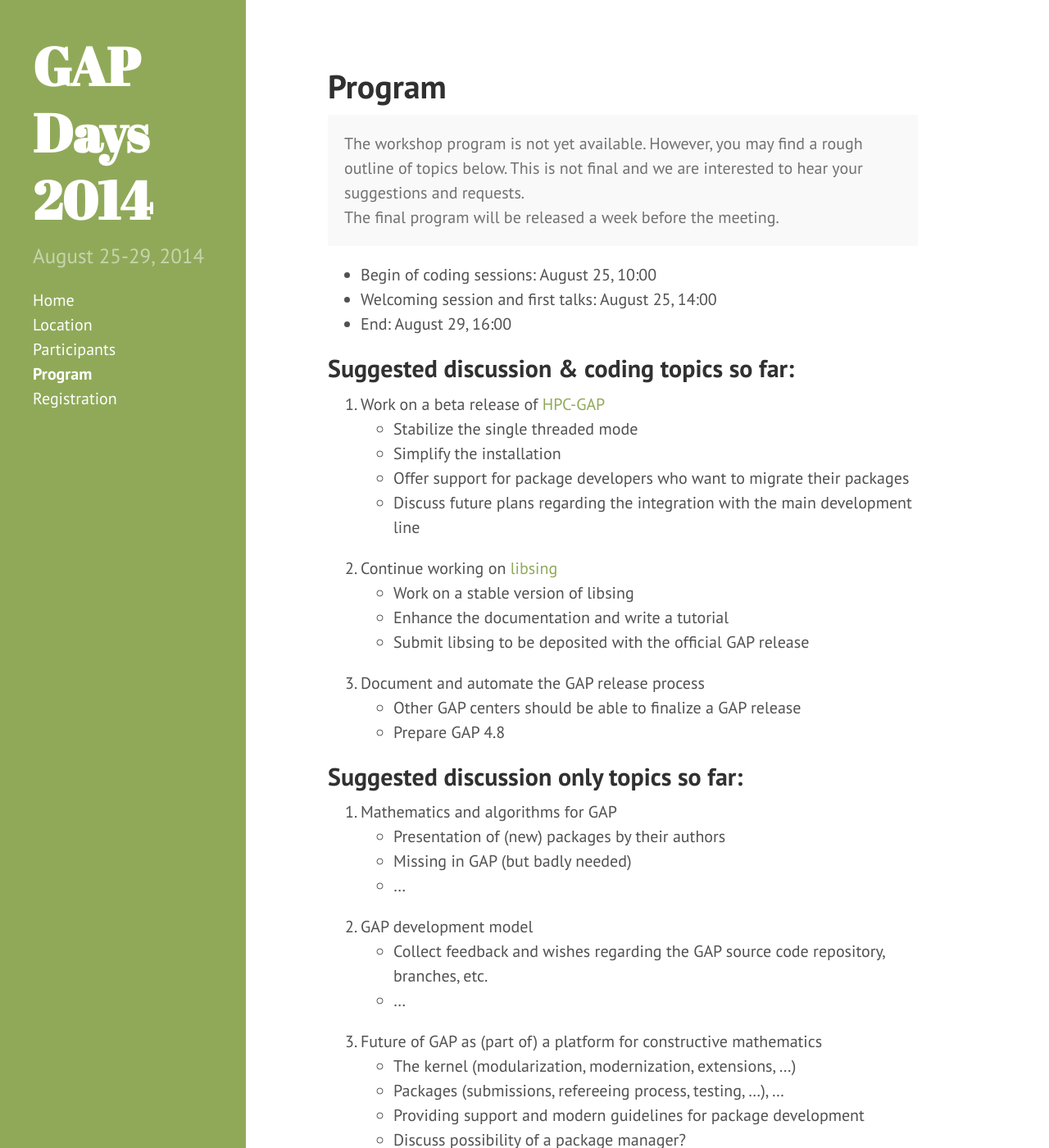
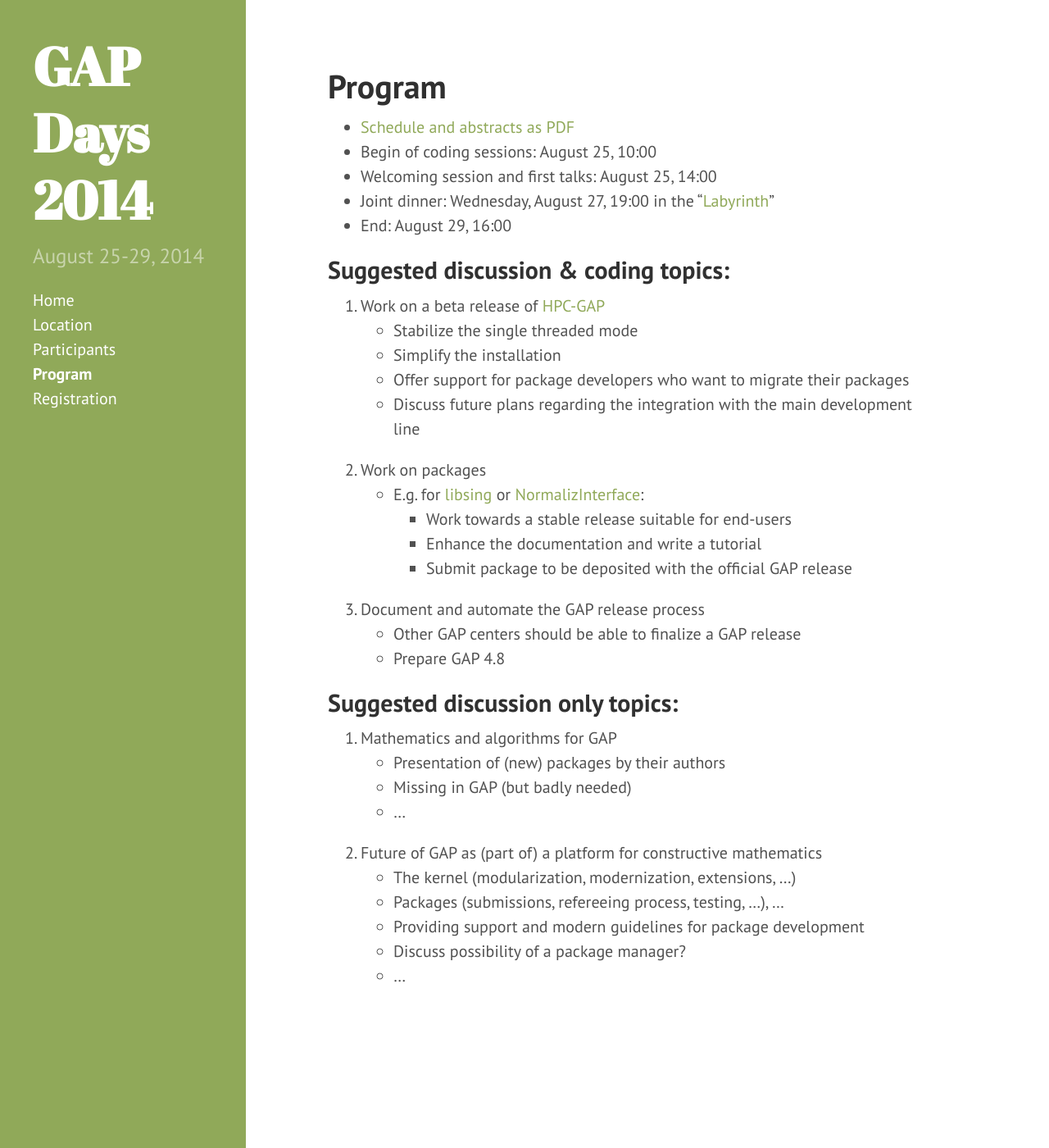
Before and after one commit to olexandr-konovalov/gapdays2014, a Jekyll site: the page built from program.md, in a window 1280 px wide and 1400 px high. Shown: the whole window at 82% size. Built offline with Jekyll 4.4.1, drawn with Linux system fonts in a browser that asks for light colours; Markdown is read by kramdown in place of the engine named in the settings.

Commit message:
Update program page, link to program PDF

```diff
--- a/program.md
+++ b/program.md
@@ -3,44 +3,41 @@ layout: page
 title: Program
 ---
 
-<p class="message">
-  The workshop program is not yet available.
-  However, you may find a rough outline of topics below.
-  This is not final and we are interested to hear your
-  suggestions and requests. <br/>
-
-  The final program will be released a week before the meeting.
-</p>
-
+* [Schedule and abstracts as PDF](/gapday2014-program.pdf)
 * Begin of coding sessions: August 25, 10:00
 * Welcoming session and first talks: August 25, 14:00
+* Joint dinner: Wednesday, August 27, 19:00 in the "[Labyrinth](http://www.labyrinthaachen.de)"
 * End: August 29, 16:00
 
-## Suggested discussion & coding topics so far:
+## Suggested discussion & coding topics:
 
 1. Work on a beta release of [HPC-GAP](http://www-circa.mcs.st-and.ac.uk/hpcgap.php)
    * Stabilize the single threaded mode
    * Simplify the installation
    * Offer support for package developers who want to migrate their packages
    * Discuss future plans regarding the integration with the main development line
-2. Continue working on [libsing](http://gap-system.github.io/libsing/)
-   * Work on a stable version of libsing
-   * Enhance the documentation and write a tutorial
-   * Submit libsing to be deposited with the official GAP release
+2. Work on packages
+   * E.g. for [libsing](http://gap-system.github.io/libsing/)
+     or [NormalizInterface](https://github.com/fingolfin/NormalizInterface):
+     * Work towards a stable release suitable for end-users
+     * Enhance the documentation and write a tutorial
+     * Submit package to be deposited with the official GAP release
 3. Document and automate the GAP release process
    * Other GAP centers should be able to finalize a GAP release
    * Prepare GAP 4.8
 
 
-## Suggested discussion only topics so far:
+## Suggested discussion only topics:
 
 1. Mathematics and algorithms for GAP
 	* Presentation of (new) packages by their authors
 	* Missing in GAP (but badly needed)
 	* ...
+{% comment %}
 2. GAP development model
 	* Collect feedback and wishes regarding the GAP source code repository, branches, etc.
 	* ...
+{% endcomment %}
 3. Future of GAP as (part of) a platform for constructive mathematics
 	* The kernel (modularization, modernization, extensions, …)
 	* Packages (submissions, refereeing process, testing, …), …
```
